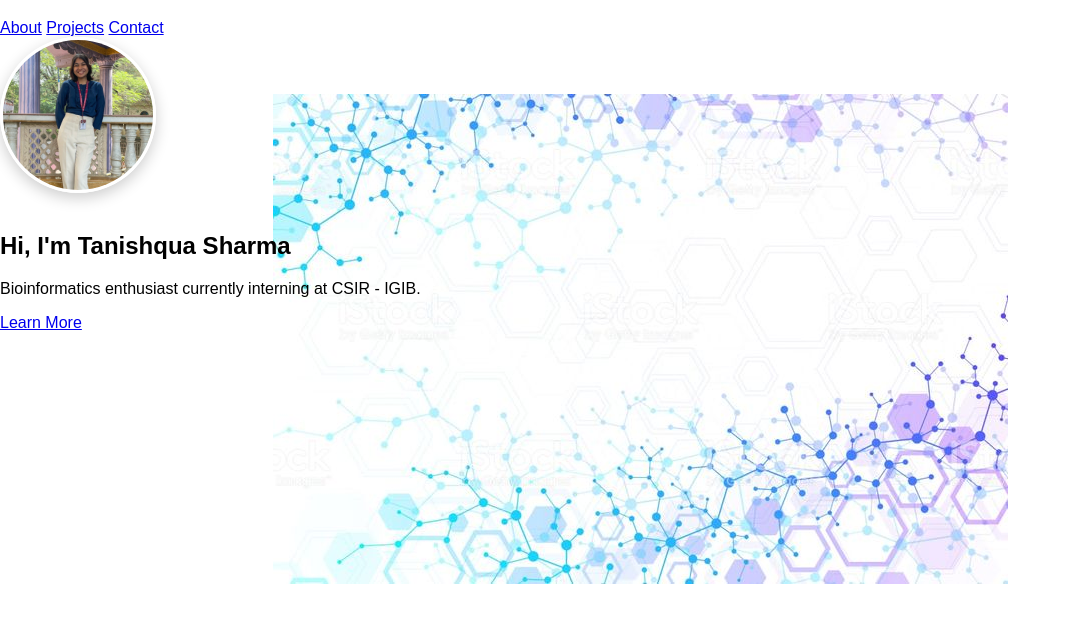
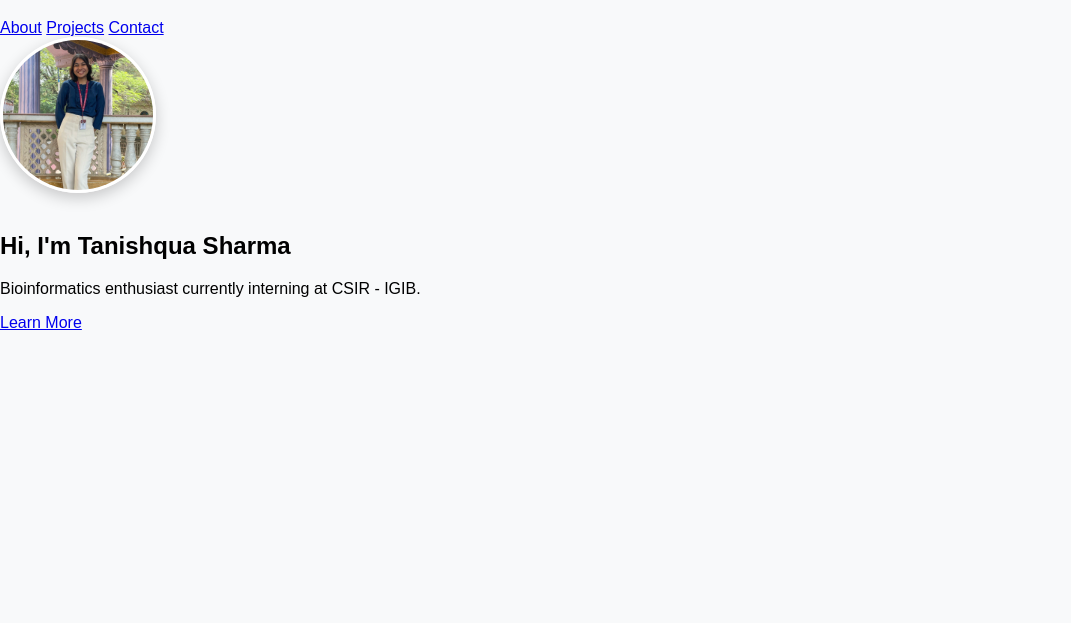
Before and after one commit to Tanishqua-Sharma/Tanishqua-Sharma.github.io, a plain HTML site: page index.html in a window 1280 px wide. Shown: the part 61-684 px from the top of the page, without its empty margins (0-1071 px from the left). Drawn offline with Linux system fonts and the light colour scheme.

Commit message:
Update style.css

```diff
--- a/style.css
+++ b/style.css
@@ -2,7 +2,6 @@
 body {
     background-color: #f8f9fa;
     font-family: 'Poppins', sans-serif;
-    background: url('bg.jpg') no-repeat center center fixed;
     margin: 0;
     padding: 0;
 }
```
